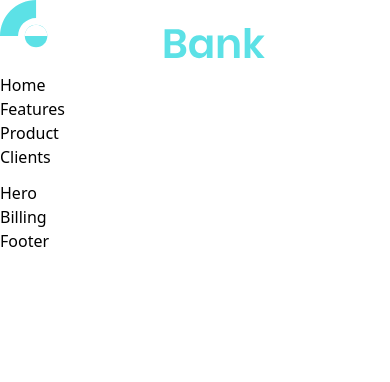
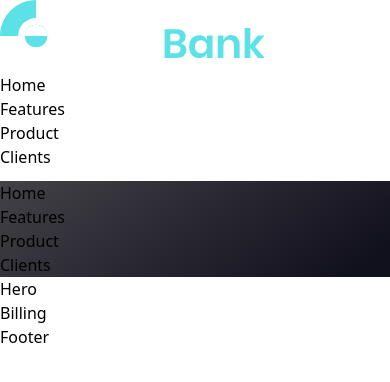
Before and after one commit to AdriannaLen/responsive-website, a React (Vite) app: page / in a window 390 px wide. Shown: the top 382 px of the page. Built offline with nearby package versions, Linux system fonts and the light colour scheme.

Commit message:
added ul to sidebar for small screens

```diff
--- a/src/components/Navbar.jsx
+++ b/src/components/Navbar.jsx
@@ -29,7 +29,18 @@ const Navbar = () => {
         />
         <div
         className={`${toggle ? 'flex' : 'hidden'} p-6 bg-black-gradient absolute top-20 right-0 mx-4 my-2 min-w-[140px] rounded-xl sidebar`}>
-
+          <ul className="list-none flex flex-col justify-end items-center flex-1">
+        {navLinks.map((nav, index) => (
+          <li
+            key={nav.id}
+            className={`font-poppins font-normal cursor-pointer text-[16px] ${index === navLinks.length - 1 ? 'mr-0' : 'mr-10'} text-white`}
+          >
+            <a href={`#${nav.id}`}>
+              {nav.title}
+            </a>
+          </li>
+        ))}
+        </ul>
         </div>
         </div>
     </nav>
```
